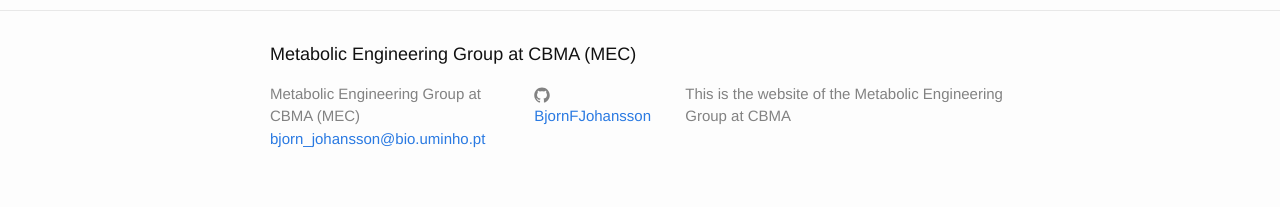
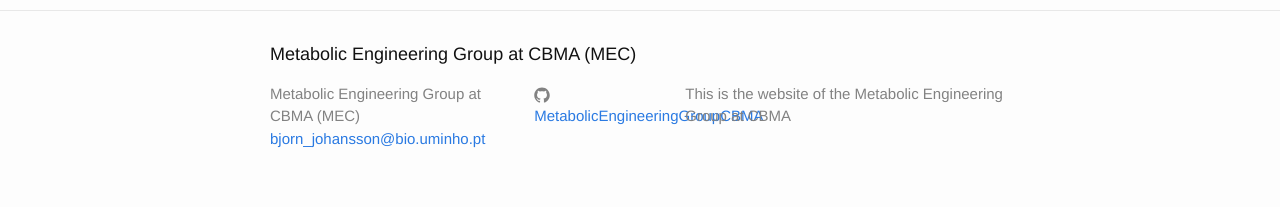
Before and after one commit to MetabolicEngineeringGroupCBMA/old_site, a Jekyll site: the page built from index.md, in a window 1280 px wide. Shown: the part 1949-2156 px from the top of the page. Built offline with Jekyll 4.4.1, drawn with Linux system fonts in a browser that asks for light colours.

Commit message:
transfer to org

```diff
--- a/_config.yml
+++ b/_config.yml
@@ -6,7 +6,7 @@ description: > # this means to ignore newlines until "baseurl:"
 
 baseurl: "" # the subpath of your site, e.g. /blog/ /BjornFJohansson
 
-github_username:  BjornFJohansson
+github_username:  MetabolicEngineeringGroupCBMA
 
 markdown: kramdown
 
```
